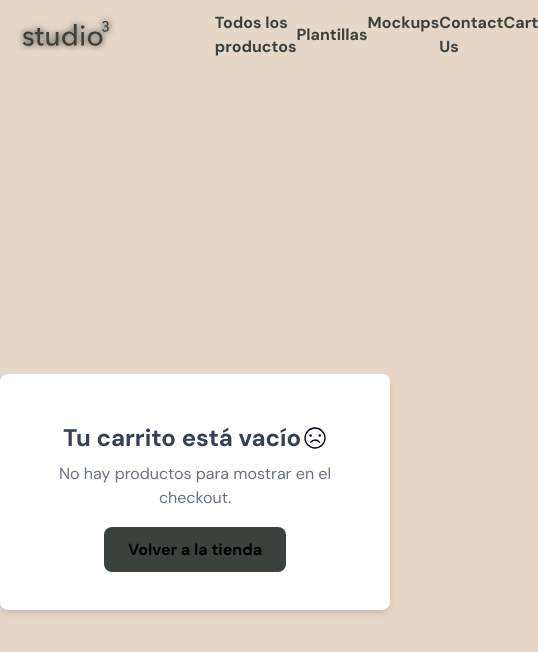
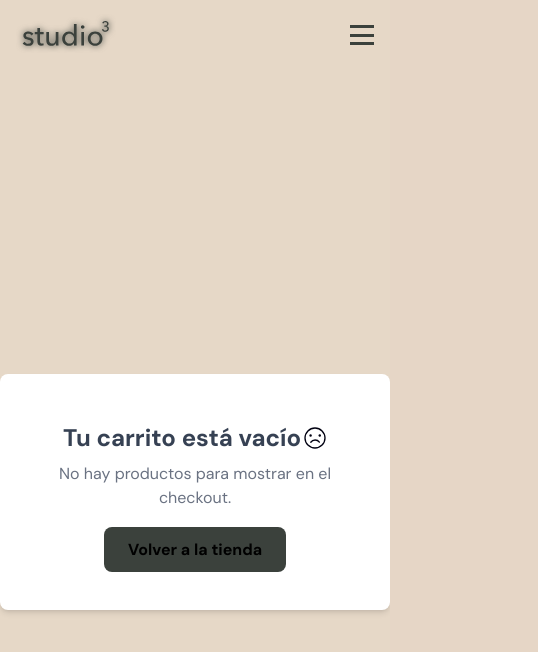
Before and after one commit to renatamandelman/prog3-tp4-ecommerce, a Next.js app: page /checkout in a window 390 px wide. Shown: the top 652 px of the page, 538 px wide, since content can reach past the window. Built offline with nearby package versions, Linux system fonts and the light colour scheme.

Commit message:
navbar responsive2

```diff
--- a/src/components/NavbarShop.js
+++ b/src/components/NavbarShop.js
@@ -1,27 +1,82 @@
-import React from "react";
+'use client'
+import React, { useState } from "react";
 import Image from "next/image";
 import Link from "next/link";
 
 const NavbarShop = () => {
+  const [menuOpen, setMenuOpen] = useState(false);
+
   return (
-    <div className=" w-full h-[70px] text-[#3B413C] px-4 flex flex-row items-center justify-between  bg-[#e6d8c7] ">
-    <Link href="/">  <Image
-       src="/dummy/logoNegro.svg"
-        width={100}
-        height={100}
-        alt="perrito cool"
-      />
+    <nav className="w-full h-[70px] text-[#3B413C] px-4 flex items-center justify-between bg-[#e6d8c7] relative z-50">
+      {/* Logo */}
+      <Link href="/" className="flex items-center">
+        <Image
+          src="/dummy/logoNegro.svg"
+          width={100}
+          height={100}
+          alt="perrito cool"
+        />
       </Link>
 
+      {/* menu hamburguesa */}
+      <button
+        className="md:hidden flex flex-col justify-between w-6 h-5 focus:outline-none"
+        onClick={() => setMenuOpen(!menuOpen)}
+      >
+        <span
+          className={`h-[3px] w-full bg-[#3B413C] transition-transform ${
+            menuOpen ? "rotate-45 translate-y-[8px]" : ""
+          }`}
+        ></span>
+        <span
+          className={`h-[3px] w-full bg-[#3B413C] transition-opacity ${
+            menuOpen ? "opacity-0" : ""
+          }`}
+        ></span>
+        <span
+          className={`h-[3px] w-full bg-[#3B413C] transition-transform ${
+            menuOpen ? "-rotate-45 -translate-y-[8px]" : ""
+          }`}
+        ></span>
+      </button>
 
-      <ul className="flex flex-row w-[40%] justify-between font-bold mr-4 pr-2">
-        <li><Link href='/ourProducts'>Todos los productos</Link></li>
-        <li className="flex flex-row items-center"><Link href='/categories/plantilla'>Plantillas</Link> </li>
-        <li><Link href='/categories/mockup'>Mockups</Link></li>
-        <li><Link href=''>Contact Us</Link></li>
-        <li><Link href='/checkout'>Cart</Link></li>
+      {/* Menú principal */}
+      <ul
+        className={`
+          md:flex md:flex-row md:w-[50%] md:justify-between md:font-bold md:mr-4 md:pr-2
+          absolute md:static top-[70px] left-0 w-full bg-[#e6d8c7] text-[#3B413C]
+          flex-col items-start md:items-center font-semibold
+          transition-all duration-300 ease-in-out
+          ${menuOpen ? "opacity-100 visible" : "opacity-0 invisible md:opacity-100 md:visible"}
+        `}
+      >
+        <li className="px-4 py-2 md:p-0">
+          <Link href="/ourProducts" onClick={() => setMenuOpen(false)}>
+            Todos los productos
+          </Link>
+        </li>
+        <li className="px-4 py-2 md:p-0">
+          <Link href="/categories/plantilla" onClick={() => setMenuOpen(false)}>
+            Plantillas
+          </Link>
+        </li>
+        <li className="px-4 py-2 md:p-0">
+          <Link href="/categories/mockup" onClick={() => setMenuOpen(false)}>
+            Mockups
+          </Link>
+        </li>
+        <li className="px-4 py-2 md:p-0">
+          <Link href="" onClick={() => setMenuOpen(false)}>
+            Contact Us
+          </Link>
+        </li>
+        <li className="px-4 py-2 md:p-0">
+          <Link href="/checkout" onClick={() => setMenuOpen(false)}>
+            Cart
+          </Link>
+        </li>
       </ul>
-    </div>
+    </nav>
   );
 };
 
```
